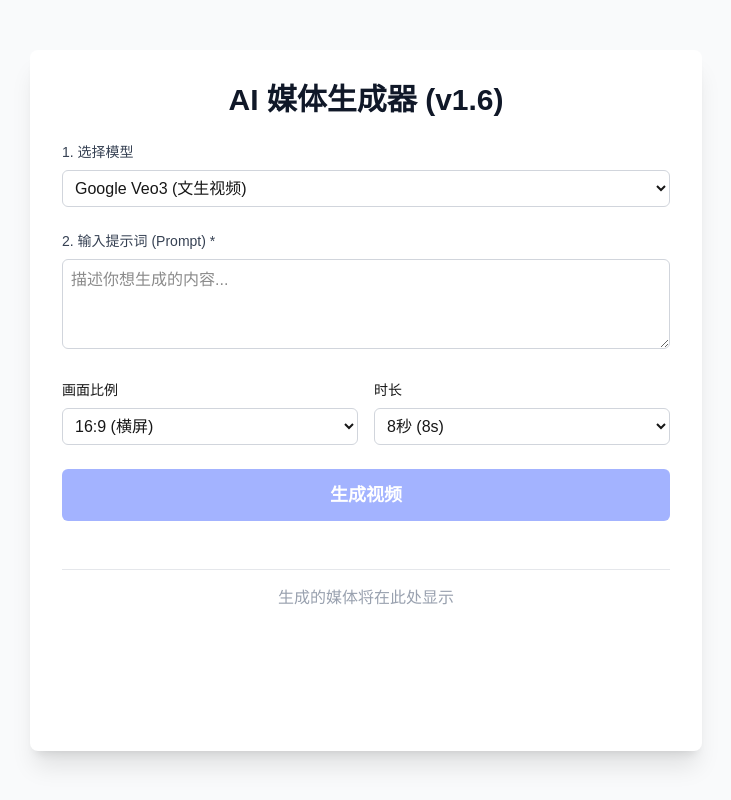
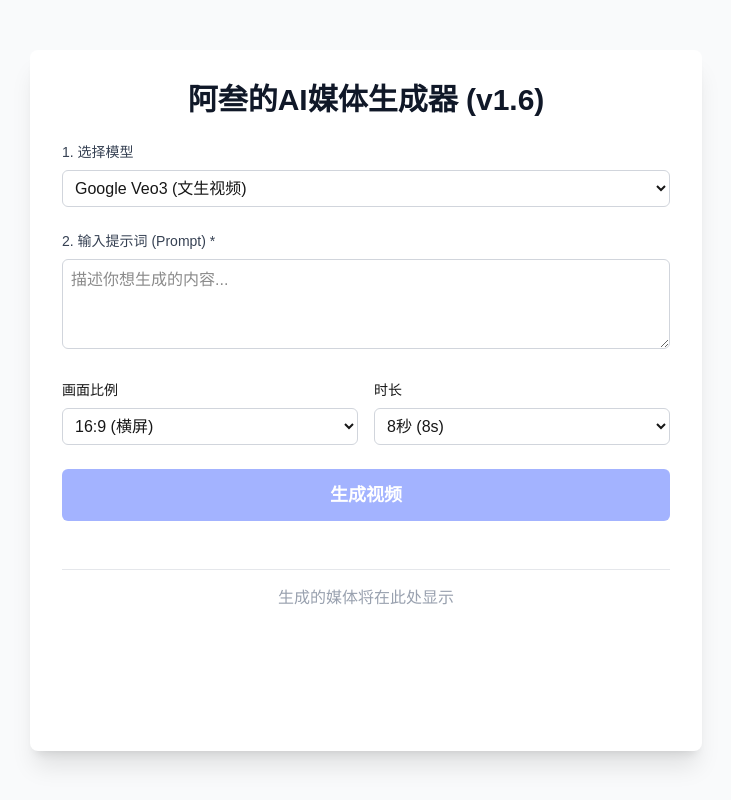
Before and after one commit to komjourney/my-fal-video-app, a Next.js app: page / in a window 1280 px wide. Shown: the whole page, without its empty margins (274-1005 px from the left). Built offline with nearby package versions, Linux system fonts and the light colour scheme; what @fal-ai/client would draw is missing.

Commit message:
update title in VideoGenerator component to include creator's name

```diff
--- a/components/VideoGenerator.jsx
+++ b/components/VideoGenerator.jsx
@@ -119,7 +119,7 @@
 
   return (
     <div className="w-full max-w-2xl mx-auto p-6 sm:p-8 bg-white shadow-xl rounded-lg space-y-6">
-       <h1 className="text-3xl font-bold text-center text-gray-900">AI 媒体生成器 (v1.6)</h1>
+       <h1 className="text-3xl font-bold text-center text-gray-900">阿叁的AI媒体生成器 (v1.6)</h1>
        <div className="space-y-2">
         <label htmlFor="model" className="block text-sm font-medium text-gray-700">1. 选择模型</label>
         <select id="model" className="w-full p-2 border border-gray-300 rounded-md" value={selectedModel} onChange={(e) => handleModelChange(e.target.value)} disabled={isLoading}>
```
